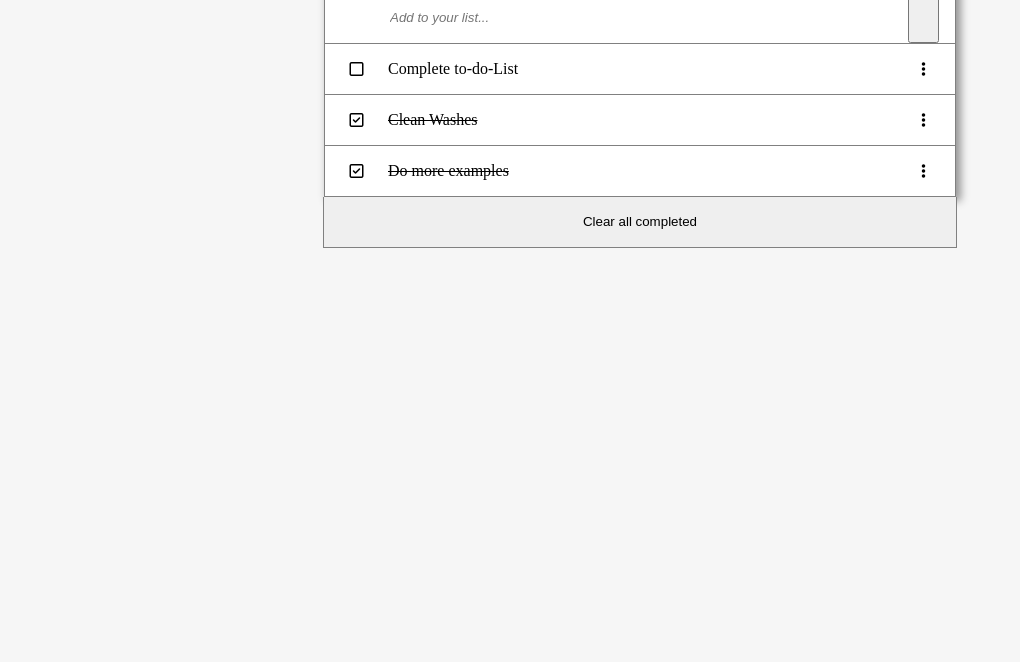
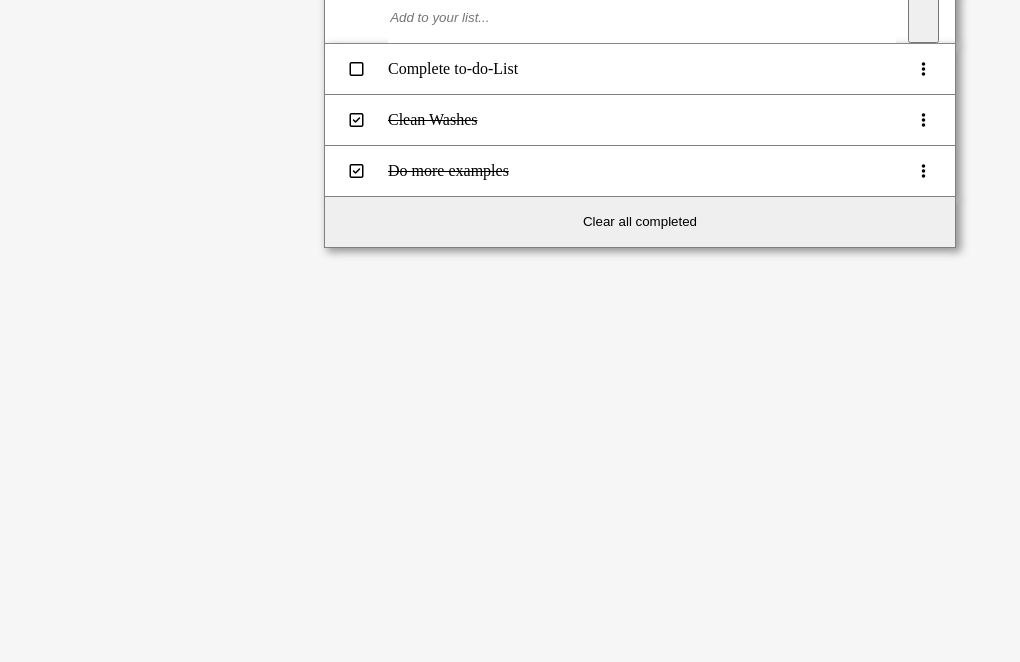
Before and after one commit to eroiyo/To-do-list, a website built with webpack: page src/index.html in a window 1280 px wide. Shown: the part 138-800 px from the top of the page, without its empty margins (0-1020 px from the left). Built offline with nearby package versions, Linux system fonts and the light colour scheme.

Commit message:
fix size of outside containers

```diff
--- a/src/index.html
+++ b/src/index.html
@@ -10,22 +10,22 @@
 
 <body>
     <h1>minimalist</h1>
-    <ul class="to-do-list">
-        <li class="tdl-element first">
+    <div class="tdl-element outside-container first">
         <h1 class="list-title">Today's To Do</h1>
         <div class="refresh-button"></div>
-        </li>
-        <li class="tdl-element">
+    </div>
+    <div class="tdl-element outside-container">
         <form>
             <input id="new-item" class="input" placeholder="Add to your list..." type="text">
             <input id="submit-new-item" type="submit" tabindex="-1" value=""
                 title="click this or press enter to submit" class="icon-return">
         </form>
-        </li>
+    </div>
+    <ul class="to-do-list">
     </ul>
-    <li class="tdl-element erase-container">
+    <div class="tdl-element outside-container">
         <button class="erase"> Clear all completed</button>
-     </li>
+     </div>
 </body>
 
 </html>
--- a/src/style.css
+++ b/src/style.css
@@ -24,9 +24,9 @@ li {
   width: 50%;
   margin-left: auto;
   margin-right: auto;
-  background-color: grey;
   display: grid;
   grid-auto-rows: 1fr;
+  background-color: grey;
   box-shadow: 4px 3px 8px 1px #969696;
   -webkit-box-shadow: 4px 3px 8px 1px #969696;
 }
@@ -105,8 +105,10 @@ button:hover {
 .line{
   text-decoration-line: line-through;
 }
-.erase-container{
-  width: 50%;
+.outside-container{
+  width: 49.8%;
   margin-left: auto;
   margin-right: auto;
+  box-shadow: 4px 3px 8px 1px #969696;
+  -webkit-box-shadow: 4px 3px 8px 1px #969696;
 }
```
Lines whose indentation alone changed are shown as unchanged.
